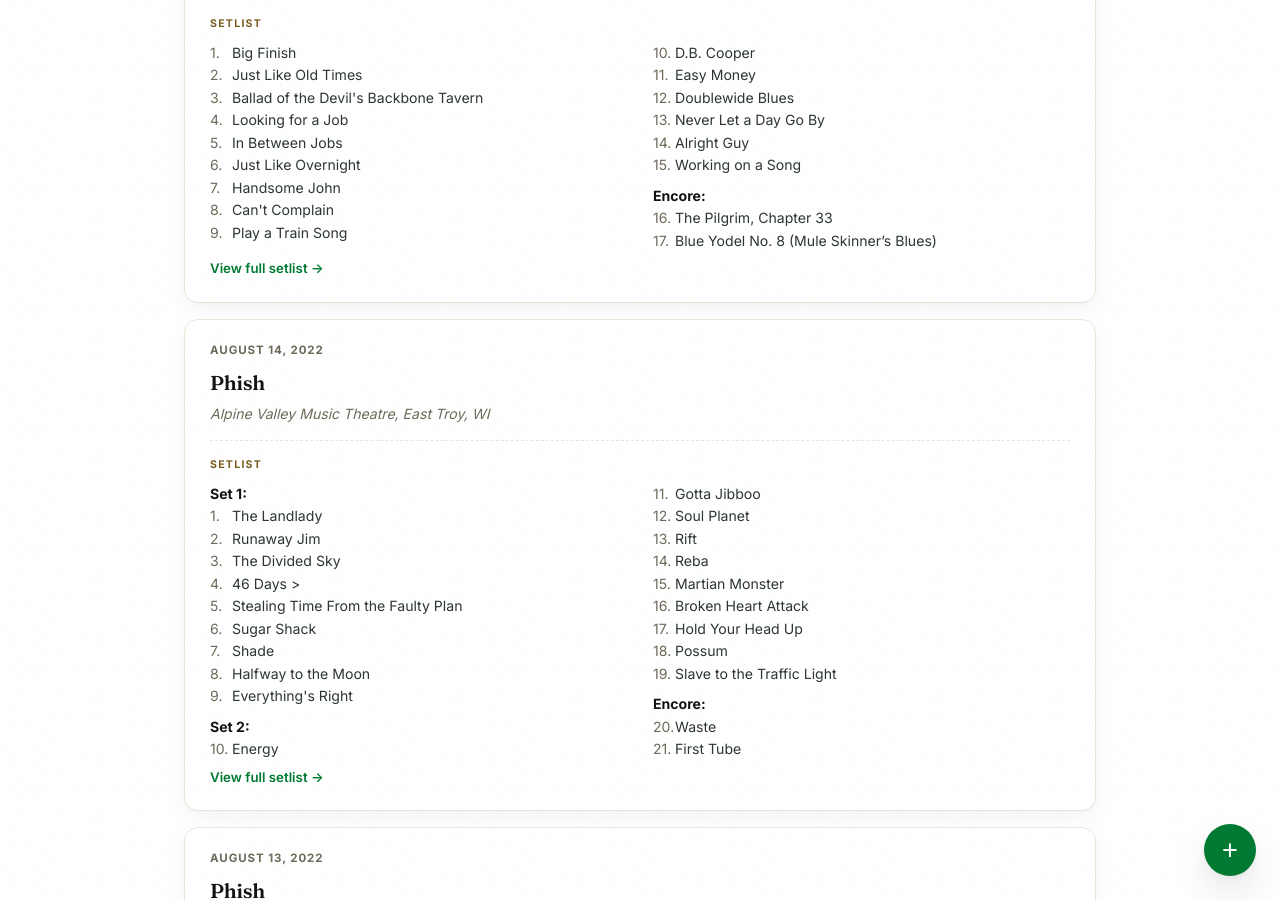
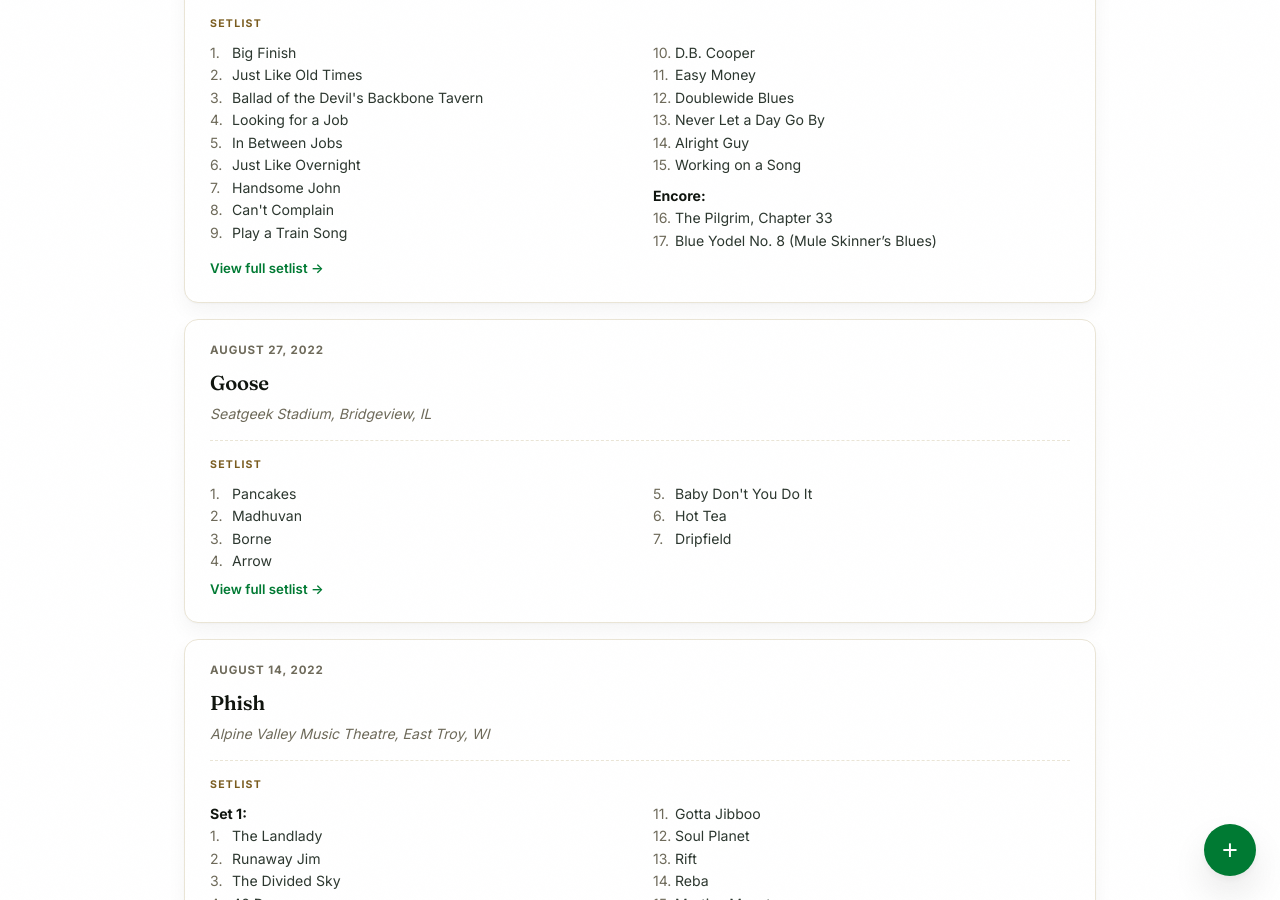
Before and after one commit to bmlanders/adventures, a Jekyll site: the page built from shows/index.html, in a window 1280 px wide and 900 px high, scrolled down 20351 px. Built offline with Jekyll 4.4.1, drawn with Linux system fonts in a browser that asks for light colours.

Commit message:
Log show: Goose on 2022-08-27

```diff
--- a/shows/index.html
+++ b/shows/index.html
@@ -1330,6 +1330,25 @@
     </ol>
   </div>
   <a class="show-trip-link" href="https://www.setlist.fm/setlist/todd-snider/2022/ryman-auditorium-nashville-tn-73b04eb9.html" target="_blank" rel="noopener">View full setlist &rarr;</a>
+</div>
+
+<div class="show-entry" id="2022-08-27-goose">
+  <div class="show-date">August 27, 2022</div>
+  <h3>Goose</h3>
+  <div class="show-venue">Seatgeek Stadium, Bridgeview, IL</div>
+  <div class="setlist">
+    <div class="setlist-lbl">Setlist</div>
+    <ol class="setlist-list">
+      <li>Pancakes</li>
+      <li>Madhuvan</li>
+      <li>Borne</li>
+      <li>Arrow</li>
+      <li>Baby Don't You Do It</li>
+      <li>Hot Tea</li>
+      <li>Dripfield</li>
+    </ol>
+  </div>
+  <a class="show-trip-link" href="https://www.setlist.fm/setlist/goose/2022/seatgeek-stadium-bridgeview-il-53b36f1d.html" target="_blank" rel="noopener">View full setlist &rarr;</a>
 </div>
 
 <div class="show-entry" id="2022-08-14-phish">
```
